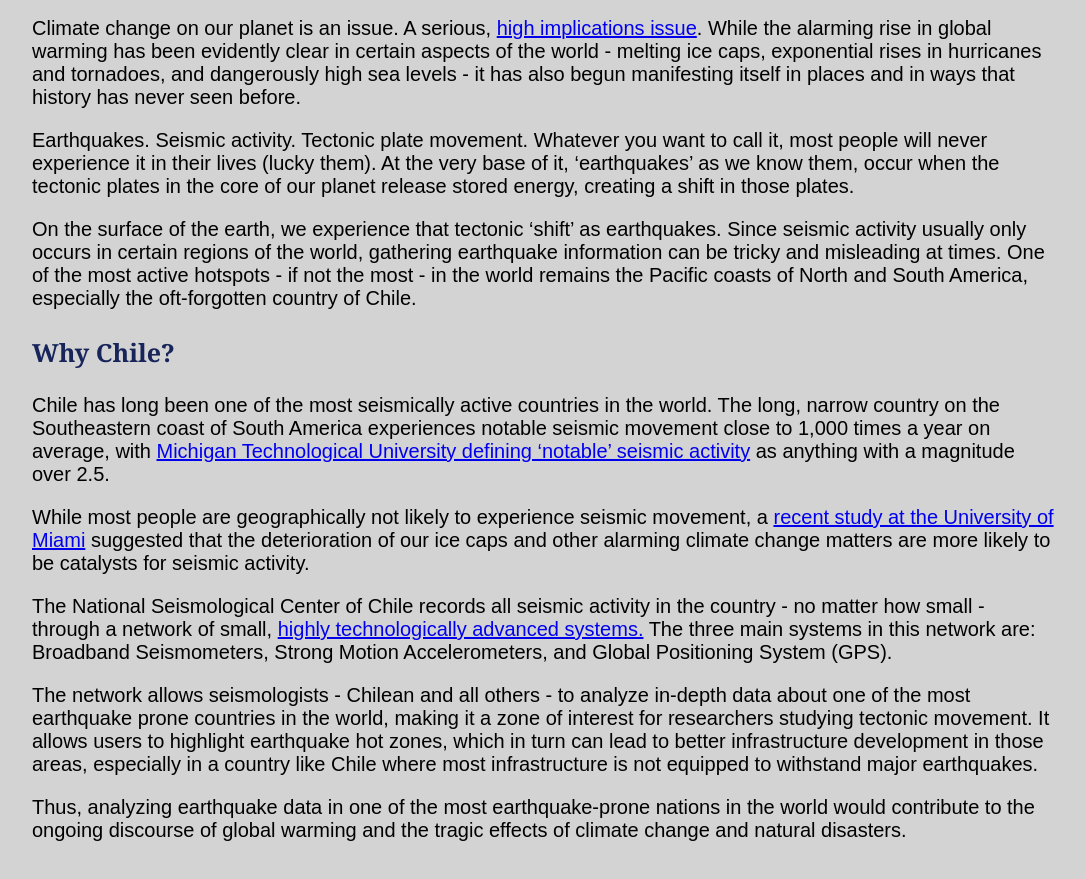
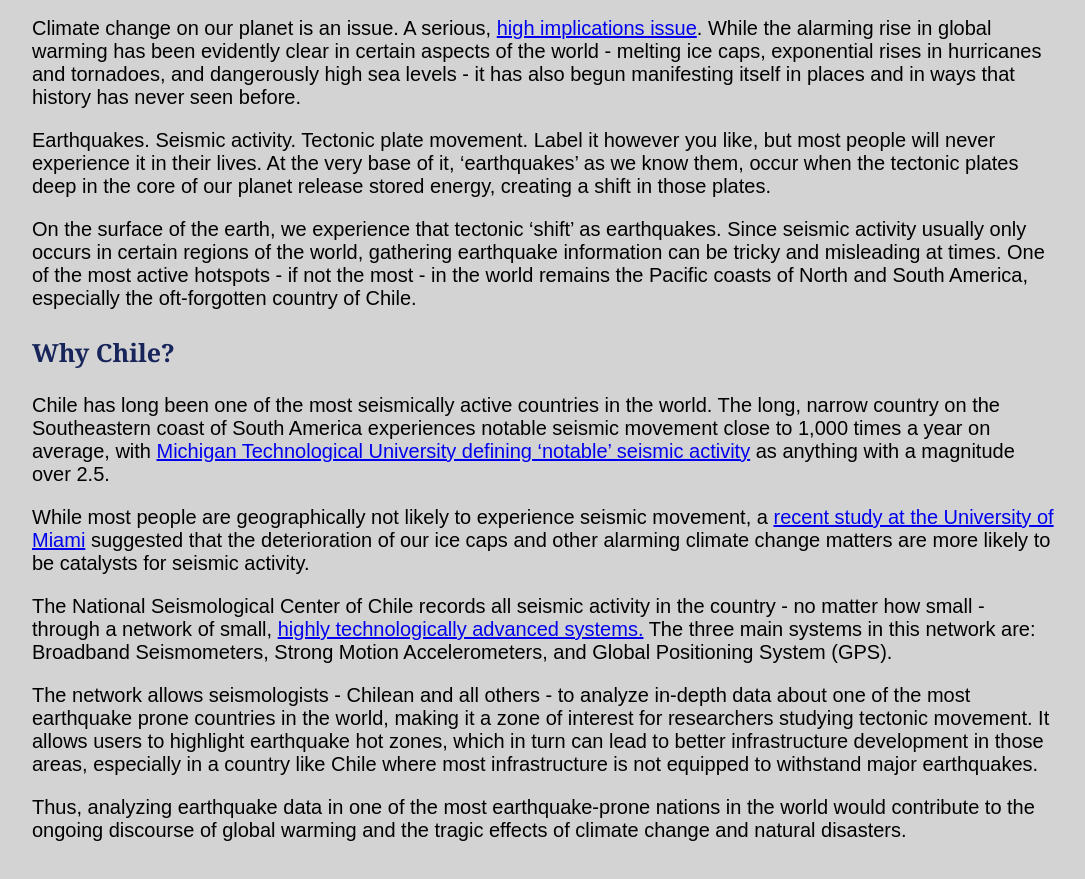
Before and after one commit to daja14/jnl221_jaime, a plain HTML site: page final-project221/final.html in a window 1280 px wide. Shown: the part 1020-1899 px from the top of the page, without its empty margins (96-1181 px from the left). Drawn offline with Linux system fonts and the light colour scheme.

Commit message:
Add files via upload

```diff
--- a/final-project221/final.html
+++ b/final-project221/final.html
@@ -36,7 +36,7 @@ Copyright: 2010 AFP</p>
 			<h3>A Worrying Look Into Our Climate</h3>
 			<p> According to <a href="https://evtdb.csn.uchile.cl/" target="_blank">data</a> collected by the National Seismological Center of Chile, the South American country has experienced about a 20% increase in the amount of major earthquakes per year, within the last 5 years. </p>
 			<p>Climate change on our planet is an issue. A serious, <a href="https://www.noaa.gov/education/resource-collections/climate/climate-change-impacts" target="_blank">high implications issue</a>. While the alarming rise in global warming has been evidently clear in certain aspects of the world - melting ice caps, exponential rises in hurricanes and tornadoes, and dangerously high sea levels - it has also begun manifesting itself in places and in ways that history has never seen before.</p>
-			<p>Earthquakes. Seismic activity. Tectonic plate movement. Whatever you want to call it, most people will never experience it in their lives (lucky them). At the very base of it, ‘earthquakes’ as we know them, occur when the tectonic plates in the core of our planet release stored energy, creating a shift in those plates.</p>
+			<p>Earthquakes. Seismic activity. Tectonic plate movement. Label it however you like, but most people will never experience it in their lives. At the very base of it, ‘earthquakes’ as we know them, occur when the tectonic plates deep in the core of our planet release stored energy, creating a shift in those plates.</p>
 			<p>On the surface of the earth, we experience that tectonic ‘shift’ as earthquakes. Since seismic activity usually only occurs in certain regions of the world, gathering earthquake information can be tricky and misleading at times. One of the most active hotspots - if not the most - in the world remains the Pacific coasts of North and South America, especially the oft-forgotten country of Chile.</p>
 		</section>
 		<section>
```
